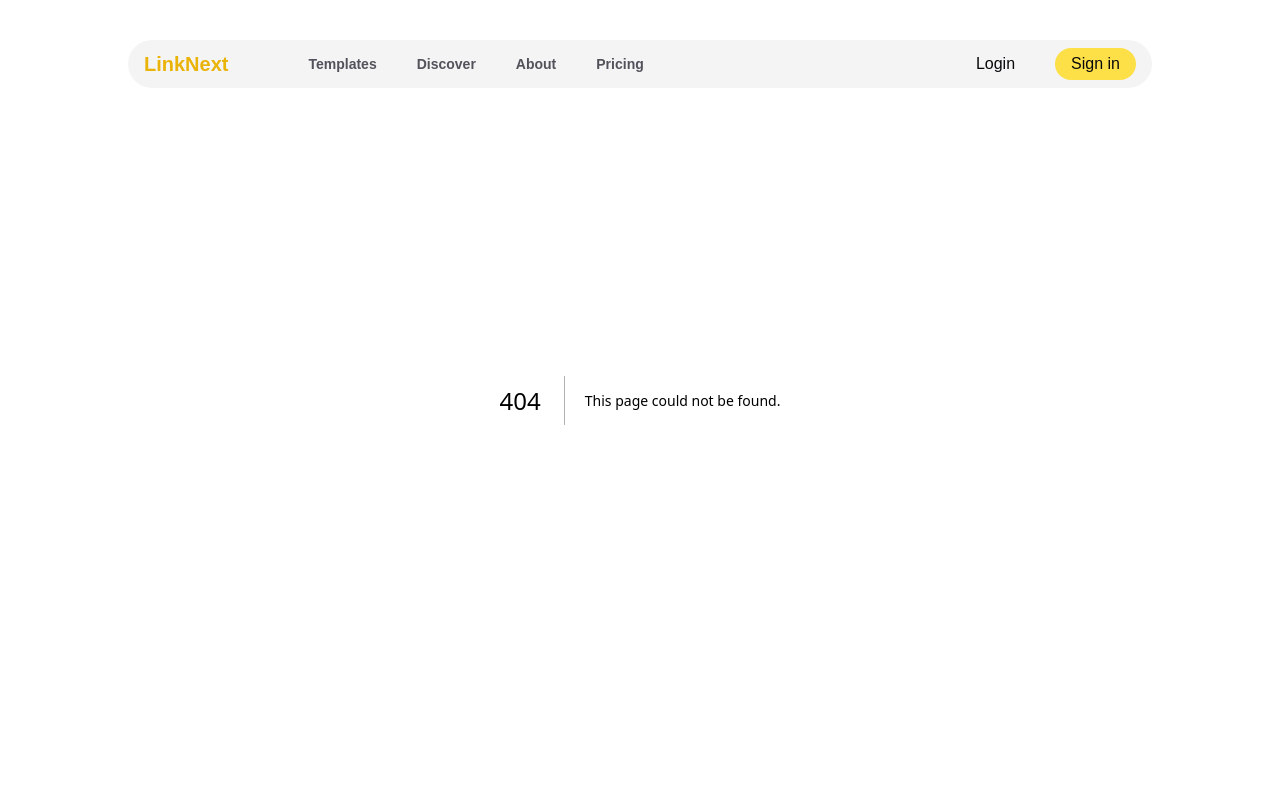
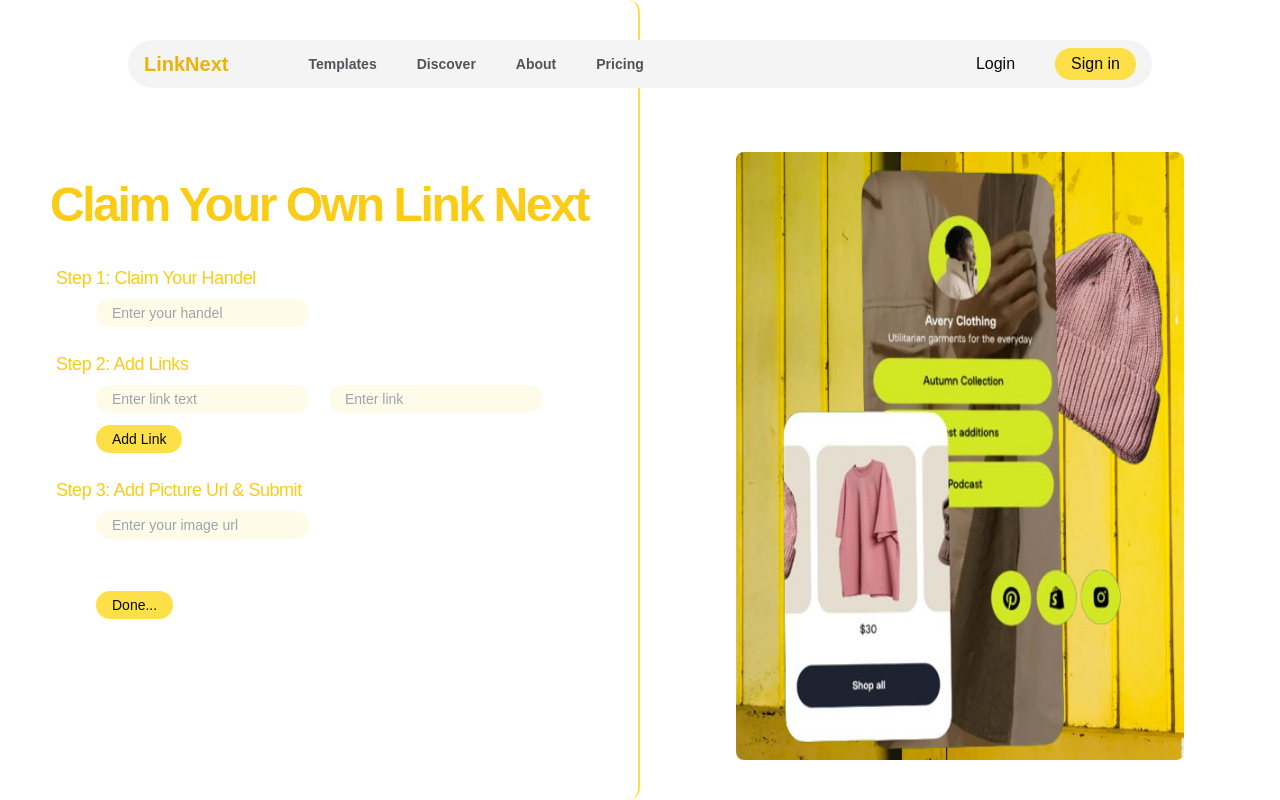
Before and after one commit to Dru-429/link-next, a Next.js app: page /generate in a window 1280 px wide. Before the commit this address had no page. Built offline with nearby package versions, Linux system fonts and the light colour scheme.

Commit message:
Adding generate frontend

```diff
--- /dev/null
+++ b/app/generate/page.jsx
@@ -0,0 +1,77 @@
+import React from "react";
+
+const generate = () => {
+  return (
+    <div className="grid grid-cols-2 w-full min-h-screen">
+      <div className="col-1 border-yellow-300 border-r-2 rounded-r-xl max-h-screen overflow-y-auto flex flex-col gap-10 justify-center items-center">
+        <h1 className="font-bold text-5xl text-yellow-400 capitalize tracking-tighter leading-none ">
+          claim your own Link Next
+        </h1>
+
+        <div className="flex flex-col justify-start items-start text-lg gap-7 ">
+          {/* //step1: claiming handel  */}
+          <div className="flex flex-col gap-3 ">
+            <h2 className="font-medium text-yellow-400 capitalize tracking-tight leading-none">
+              Step 1: Claim your handel
+            </h2>
+            <input
+              type="text"
+              placeholder="Enter your handel "
+              className="px-4 py-1 mx-10 bg-yellow-50 focus:outline-yellow-400 rounded-2xl text-zinc-900 text-sm "
+            />
+          </div>
+
+          {/* //step2: claiming handel  */}
+          <div className="flex flex-col gap-3 ">
+            <h2 className="font-medium text-yellow-400 capitalize tracking-tight leading-none ">
+              Step 2: Add Links
+            </h2>
+
+            <div className="flex items-start gap-5 mx-10">
+              <input
+                type="text"
+                placeholder="Enter link text"
+                className="px-4 py-1 bg-yellow-50 focus:outline-yellow-400 rounded-2xl text-zinc-900 text-sm "
+              />
+              <input
+                type="text"
+                placeholder="Enter link"
+                className="px-4 py-1 bg-yellow-50 focus:outline-yellow-400 rounded-2xl text-zinc-900 text-sm "
+              />
+            </div>
+
+            <button className="px-4 py-1 mx-10 w-fit text-sm rounded-2xl text-zinc-950 bg-yellow-300 hover:bg-yellow-500 hover:scale-[1.09]">
+              Add Link
+            </button>
+          </div>
+
+          {/* //step1: claiming handel  */}
+          <div className="flex flex-col gap-3 ">
+            <h2 className="font-medium text-yellow-400 capitalize tracking-tight leading-none">
+              Step 3: Add picture url & submit
+            </h2>
+            <input
+              type="text"
+              placeholder="Enter your image url "
+              className="px-4 py-1 mx-10 bg-yellow-50 focus:outline-yellow-400 rounded-2xl text-zinc-900 text-sm "
+            />
+
+            <button className=" mt-10 px-4 py-1 mx-10 w-fit text-sm rounded-2xl text-zinc-950 bg-yellow-300 hover:bg-yellow-500 hover:scale-[1.09]">
+              Done...
+            </button>
+          </div>
+        </div>
+      </div>
+
+      <div className="col-2 hidden md:flex justify-center items-end pb-10 box-border h-screen">
+        <img
+          src="generate.png"
+          alt="generate-img"
+          className="w-[70%] h-[80%] object-fill bg-yellow-300 rounded-lg"
+        />
+      </div>
+    </div>
+  );
+};
+
+export default generate;
--- a/app/page.jsx
+++ b/app/page.jsx
@@ -18,7 +18,7 @@ const page = () => {
             <input
               type="text"
               placeholder="linknext.com/your-url"
-              className="px-2 py-1 rounded-lg focus:outline-yellow-500 bg-zinc-100 h-10"
+              className="px-2 py-1 rounded-lg focus:outline-yellow-500 bg-zinc-100 h-8 border-none"
             />
 
             <button className="px-4 py-1 rounded-2xl text-zinc-950 bg-yellow-300 hover:bg-yellow-500 hover:scale-[1.09]">
@@ -28,7 +28,7 @@ const page = () => {
         </div>
 
         <div className="flex items-center justify-center md:pl-10">
-          <img src={"section1.png"} alt="image" />
+          <img src={"home.png"} alt="image" />
         </div>
       </section>
 
```
Also changed, not shown: lib/mongodb.js (added, +26 -0 lines), app/api/generate/route.js (added), public/generate.png (added), public/home.png (renamed from public/section1.png).
